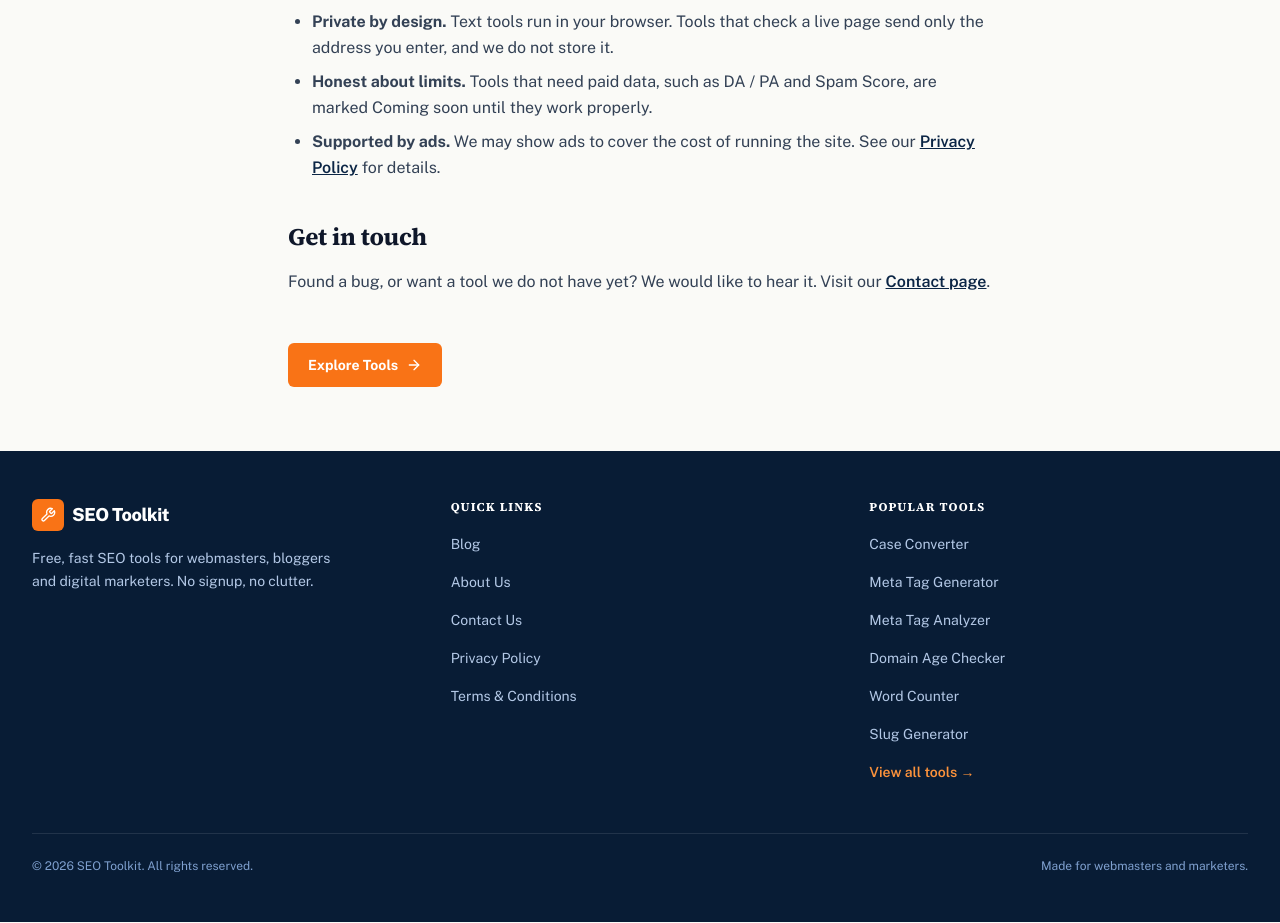
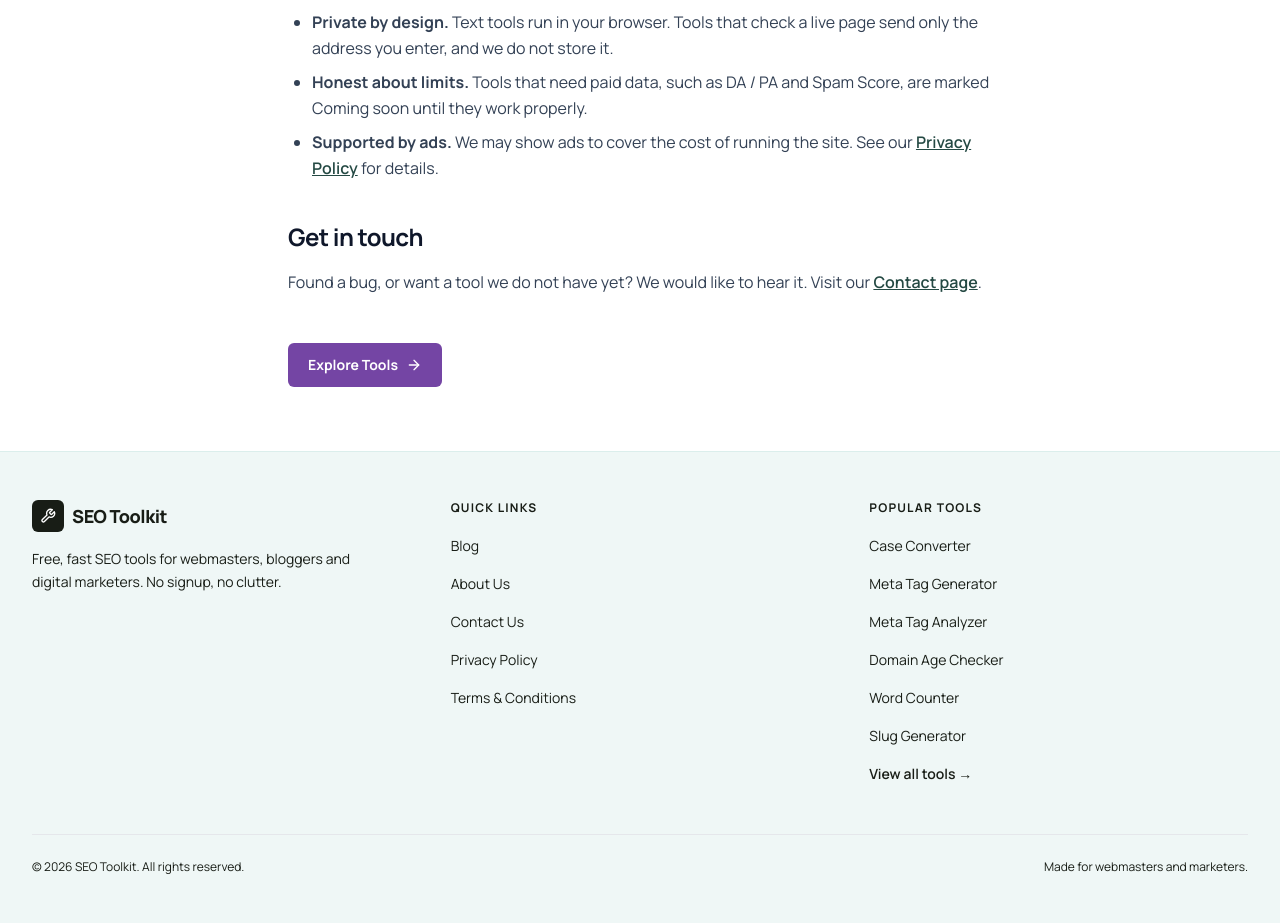
Before and after one commit to atifahmed226697/seo-tool, a Next.js app: page /about in a window 1280 px wide. Shown: the part 866-1789 px from the top of the page. Built offline with nearby package versions, Linux system fonts and the light colour scheme; no server answers.

Commit message:
Apply mint and lavender theme across SEO Toolkit

```diff
--- a/app/globals.css
+++ b/app/globals.css
@@ -3,12 +3,12 @@
 @tailwind utilities;
 
 :root {
-  --background: #fafaf7;
-  --foreground: #1f2937;
+  --background: #ffffff;
+  --foreground: #181d16;
 }
 
 .dark {
-  --background: #07142a;
+  --background: #162522;
   --foreground: #e8edf5;
 }
 
@@ -18,21 +18,10 @@ body {
   min-height: 100vh;
 }
 
-/* Saare headings serif font mein (magazine jaisa feel) */
 @layer base {
-  h1,
-  h2,
-  h3,
-  h4 {
-    font-family: var(--font-serif), Georgia, "Times New Roman", serif;
-    letter-spacing: -0.01em;
+  h1, h2, h3, h4 {
+    letter-spacing: -0.025em;
   }
-}
-
-/* Text select karne par orange highlight */
-::selection {
-  background: #f97316;
-  color: #ffffff;
 }
 
 /* Custom scrollbars */
@@ -46,19 +35,19 @@ body {
 }
 
 ::-webkit-scrollbar-thumb {
-  background: rgba(11, 37, 69, 0.3);
+  background: rgba(36, 73, 67, 0.3);
   border-radius: 9999px;
 }
 
 ::-webkit-scrollbar-thumb:hover {
-  background: rgba(11, 37, 69, 0.5);
+  background: rgba(36, 73, 67, 0.5);
 }
 
 /* ===== Blog article styling ===== */
 .blog-content {
   font-size: 1.0625rem; /* 17px */
   line-height: 1.85;
-  color: #1f2937;
+  color: #181d16;
 }
 .dark .blog-content {
   color: #d5dde9;
@@ -69,7 +58,7 @@ body {
   line-height: 1.25;
   font-weight: 700;
   margin: 2.75rem 0 1rem;
-  color: #0b2545;
+  color: #244943;
   scroll-margin-top: 5rem;
 }
 .blog-content h3 {
@@ -77,7 +66,7 @@ body {
   line-height: 1.3;
   font-weight: 700;
   margin: 2rem 0 0.75rem;
-  color: #0b2545;
+  color: #244943;
   scroll-margin-top: 5rem;
 }
 .dark .blog-content h2,
@@ -104,15 +93,15 @@ body {
 }
 
 .blog-content a {
-  color: #0b2545;
+  color: #244943;
   font-weight: 600;
   text-decoration: underline;
 }
 .blog-content a:hover {
-  color: #ea580c;
+  color: #62358f;
 }
 .dark .blog-content a {
-  color: #fb923c;
+  color: #c090fe;
 }
 
 .blog-content img {
@@ -130,30 +119,30 @@ body {
 .blog-content blockquote {
   margin: 1.75rem 0;
   padding: 1rem 1.25rem;
-  background: #fff4ea;
-  border-left: 4px solid #f97316;
+  background: #f8f4ff;
+  border-left: 4px solid #9161c8;
   border-radius: 4px;
 }
 .blog-content blockquote p {
   margin: 0.4rem 0;
 }
 .dark .blog-content blockquote {
-  background: rgba(249, 115, 22, 0.1);
+  background: rgba(192, 144, 254, 0.1);
 }
 
 .blog-content code {
-  background: #eef3fa;
+  background: #eff7f6;
   padding: 0.15rem 0.4rem;
   border-radius: 4px;
   font-size: 0.9em;
 }
 .dark .blog-content code {
-  background: #0b2545;
+  background: #244943;
 }
 .blog-content pre {
   margin: 1.5rem 0;
   padding: 1rem;
-  background: #061526;
+  background: #162522;
   color: #e8edf5;
   border-radius: 6px;
   overflow-x: auto;
@@ -177,7 +166,7 @@ body {
   text-align: left;
 }
 .blog-content th {
-  background: #eef3fa;
+  background: #eff7f6;
   font-weight: 700;
 }
 .dark .blog-content th,
@@ -185,7 +174,7 @@ body {
   border-color: #1e293b;
 }
 .dark .blog-content th {
-  background: #0b2545;
+  background: #244943;
 }
 
 .blog-content hr {
--- a/app/layout.tsx
+++ b/app/layout.tsx
@@ -1,24 +1,9 @@
 import type { Metadata } from "next";
-import { Source_Serif_4, Public_Sans, Manrope } from "next/font/google";
+import { Manrope } from "next/font/google";
 import "./globals.css";
 import { Navbar } from "@/components/Navbar";
 import { Footer } from "@/components/Footer";
 
-// Headings ke liye serif font
-const serif = Source_Serif_4({
-  subsets: ["latin"],
-  display: "swap",
-  variable: "--font-serif",
-});
-
-// Baqi poore text ke liye sans font
-const sans = Public_Sans({
-  subsets: ["latin"],
-  display: "swap",
-  variable: "--font-sans",
-});
-
-// Manrope: used on the homepage (see app/page.tsx)
 const manrope = Manrope({
   subsets: ["latin"],
   display: "swap",
@@ -70,9 +55,9 @@ export default function RootLayout({
   return (
     <html
       lang="en"
-      className={`scroll-smooth ${serif.variable} ${sans.variable} ${manrope.variable}`}
+      className={`scroll-smooth ${manrope.variable}`}
     >
-      <body className="font-sans text-base leading-relaxed antialiased bg-background text-foreground min-h-screen flex flex-col selection:bg-accent-500 selection:text-white">
+      <body className="font-sans text-base leading-relaxed antialiased bg-background text-foreground min-h-screen flex flex-col selection:bg-accent-300 selection:text-foreground">
         <Navbar />
         <main className="flex-1">{children}</main>
         <Footer />
--- a/app/page.tsx
+++ b/app/page.tsx
@@ -28,10 +28,7 @@ export default function HomePage() {
   const liveCount = tools.filter((t) => t.status === "ready").length;
 
   return (
-    <div className="home-manrope flex min-h-screen flex-col bg-white text-[#181D16]">
-      {/* Manrope for everything on the homepage (the font itself is loaded in app/layout.tsx) */}
-      <style>{`.home-manrope, .home-manrope * { font-family: var(--font-manrope), system-ui, sans-serif !important; }`}</style>
-
+    <div className="flex min-h-screen flex-col bg-white text-foreground">
       {/* 1 + 2. HERO and TOOL DIRECTORY */}
       <HomeTools tools={tools} liveCount={liveCount} />
 
--- a/components/Footer.tsx
+++ b/components/Footer.tsx
@@ -16,25 +16,25 @@ export function Footer() {
   const popularTools = tools.filter((t) => t.status === "ready").slice(0, 6);
 
   const linkClass =
-    "text-sm text-indigo-200 transition-colors hover:text-accent-400";
+    "text-sm text-foreground/80 transition-colors hover:underline";
   const headingClass =
-    "text-xs font-bold uppercase tracking-widest text-white";
+    "text-xs font-bold uppercase tracking-widest text-foreground";
 
   return (
-    <footer className="bg-indigo-800 dark:bg-slate-950">
+    <footer className="border-t border-indigo-100 bg-indigo-50 dark:border-indigo-800 dark:bg-indigo-950">
       <div className="mx-auto max-w-7xl px-4 py-12 sm:px-6 lg:px-8">
         <div className="grid grid-cols-1 gap-10 sm:grid-cols-2 lg:grid-cols-3">
           {/* Brand */}
           <div className="space-y-4">
             <Link href="/" className="inline-flex items-center gap-2">
-              <div className="flex h-8 w-8 items-center justify-center rounded-md bg-accent-500 text-white">
+              <div className="flex h-8 w-8 items-center justify-center rounded-md bg-[#181D16] text-white">
                 <Wrench className="h-4 w-4" />
               </div>
-              <span className="text-lg font-extrabold tracking-tight text-white">
+              <span className="text-lg font-extrabold tracking-tight text-foreground">
                 SEO Toolkit
               </span>
             </Link>
-            <p className="max-w-xs text-sm leading-relaxed text-indigo-200">
+            <p className="max-w-xs text-sm leading-relaxed text-foreground/80">
               Free, fast SEO tools for webmasters, bloggers and digital
               marketers. No signup, no clutter.
             </p>
@@ -68,7 +68,7 @@ export function Footer() {
               <li>
                 <Link
                   href="/#tools"
-                  className="text-sm font-semibold text-accent-400 transition-colors hover:text-accent-300"
+                  className="text-sm font-semibold text-foreground underline-offset-4 hover:underline"
                 >
                   View all tools →
                 </Link>
@@ -78,7 +78,7 @@ export function Footer() {
         </div>
 
         {/* Bottom line */}
-        <div className="mt-12 flex flex-col items-center justify-between gap-2 border-t border-white/10 pt-6 text-xs text-indigo-300 sm:flex-row">
+        <div className="mt-12 flex flex-col items-center justify-between gap-2 border-t border-current/15 pt-6 text-xs text-foreground/75 sm:flex-row">
           <p>© {new Date().getFullYear()} SEO Toolkit. All rights reserved.</p>
           <p>Made for webmasters and marketers.</p>
         </div>
--- a/components/Navbar.tsx
+++ b/components/Navbar.tsx
@@ -32,7 +32,7 @@ export function Navbar() {
           href="/"
           className="flex items-center gap-2 transition-opacity hover:opacity-90"
         >
-          <div className="flex h-8 w-8 items-center justify-center rounded-md bg-indigo-700 text-white dark:bg-accent-500">
+          <div className="flex h-8 w-8 items-center justify-center rounded-md bg-[#181D16] text-white dark:bg-[#181D16]">
             <Wrench className="h-4 w-4" />
           </div>
           <span className="text-lg font-extrabold leading-none tracking-tight text-indigo-700 dark:text-white">
@@ -127,7 +127,7 @@ export function Navbar() {
         <div className="flex items-center gap-2">
           <Link
             href="/#tools"
-            className="hidden sm:inline-flex items-center gap-1.5 rounded-md bg-accent-500 px-3.5 py-2 text-xs font-bold text-white transition-colors hover:bg-accent-600"
+            className="hidden sm:inline-flex items-center gap-1.5 rounded-md bg-[#181D16] px-3.5 py-2 text-xs font-bold text-white transition-colors hover:bg-indigo-800"
           >
             <span>Browse Tools</span>
             <ArrowRight className="h-3.5 w-3.5" />
--- a/tailwind.config.ts
+++ b/tailwind.config.ts
@@ -1,17 +1,17 @@
 import type { Config } from "tailwindcss";
 
-const navy = {
-  50: "#EEF3FA",
-  100: "#D9E4F3",
-  200: "#B3C8E6",
-  300: "#7FA0CF",
-  400: "#4A74B3",
-  500: "#264F8C",
-  600: "#163A6E",
-  700: "#0B2545",
-  800: "#081C35",
-  900: "#061526",
-  950: "#040E1A",
+const mint = {
+  50: "#EFF7F6",
+  100: "#DBEEEC",
+  200: "#BDDEDA",
+  300: "#9CC9C3",
+  400: "#679C94",
+  500: "#3C7269",
+  600: "#305C55",
+  700: "#244943",
+  800: "#193632",
+  900: "#162522",
+  950: "#101A17",
 };
 
 const config: Config = {
@@ -24,28 +24,26 @@ const config: Config = {
   theme: {
     extend: {
       fontFamily: {
-        sans: ["var(--font-sans)", "system-ui", "Arial", "sans-serif"],
-        serif: ["var(--font-serif)", "Georgia", "Times New Roman", "serif"],
+        sans: ["var(--font-manrope)", "system-ui", "Arial", "sans-serif"],
+        serif: ["var(--font-manrope)", "system-ui", "Arial", "sans-serif"],
       },
       colors: {
         background: "var(--background)",
         foreground: "var(--foreground)",
-        // Purane indigo/violet/purple classes ab navy ban jayengi
-        indigo: navy,
-        violet: navy,
-        purple: navy,
-        // Orange accent: bg-accent-500, text-accent-600 waghera
+        indigo: mint,
+        violet: mint,
+        purple: mint,
         accent: {
-          50: "#FFF4EA",
-          100: "#FFE6D0",
-          200: "#FFCBA0",
-          300: "#FDAB6B",
-          400: "#FB923C",
-          500: "#F97316",
-          600: "#EA580C",
-          700: "#C2410C",
-          800: "#9A3412",
-          900: "#7C2D12",
+          50: "#F8F4FF",
+          100: "#ECE9FC",
+          200: "#E1D1FB",
+          300: "#C090FE",
+          400: "#9161C8",
+          500: "#7445A4",
+          600: "#62358F",
+          700: "#502878",
+          800: "#3D205B",
+          900: "#2E1746",
         },
       },
     },
```
Also changed, not shown: components/HomeTools.tsx (+6 -9 lines).
